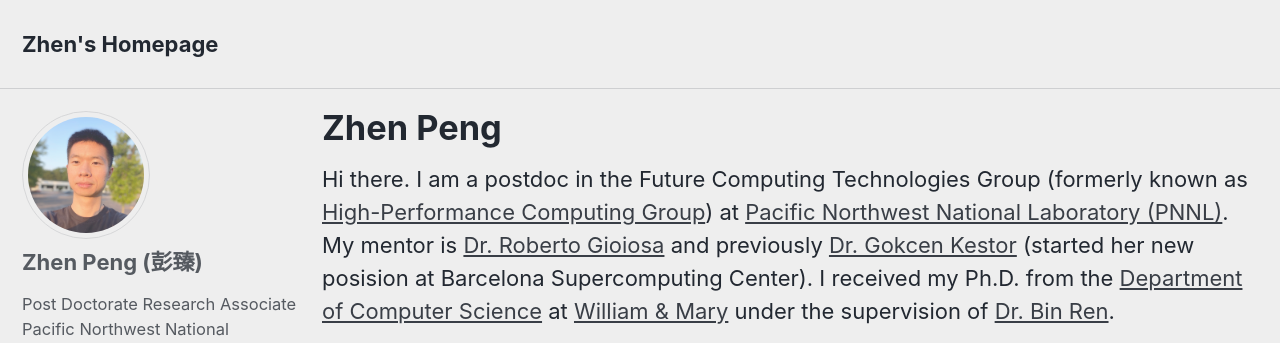
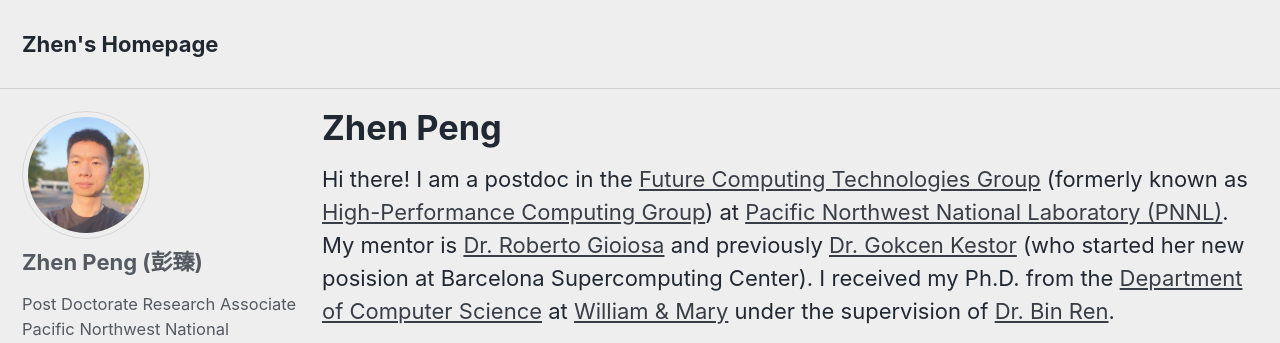
Before and after one commit to johnpzh/johnpzh.github.io, a Jekyll site: the page built from index.md, in a window 1280 px wide and 900 px high. Shown: the top 343 px of the window. Built offline with Jekyll 4.4.1, drawn with Linux system fonts in a browser that asks for light colours; cached includes are drawn as plain includes; part of the change alters nothing that is shown.

Commit message:
minor updates in links

```diff
--- a/index.md
+++ b/index.md
@@ -2,12 +2,12 @@
 layout: single
 classes: wide
 title: "Zhen Peng"
-date: 2025-10-17 11:50:22 -0700
+date: 2025-10-17 11:57:17 -0700
 author_profile: true
 ---
 
 
-Hi there. I am a postdoc in the Future Computing Technologies Group (formerly known as [High-Performance Computing Group][HPCPNNL]) at [Pacific Northwest National Laboratory (PNNL)][PNNL]. My mentor is [Dr. Roberto Gioiosa][RobertoGioiosa] and previously [Dr. Gokcen Kestor][GokcenKestor] (started her new posision at Barcelona Supercomputing Center). I received my Ph.D. from the [Department of Computer Science][WMCS] at [William & Mary][W&M] under the supervision of [Dr. Bin Ren][BinRen].
+Hi there! I am a postdoc in the [Future Computing Technologies Group][FCTPNNL] (formerly known as [High-Performance Computing Group][HPCPNNL]) at [Pacific Northwest National Laboratory (PNNL)][PNNL]. My mentor is [Dr. Roberto Gioiosa][RobertoGioiosa] and previously [Dr. Gokcen Kestor][GokcenKestor] (who started her new posision at Barcelona Supercomputing Center). I received my Ph.D. from the [Department of Computer Science][WMCS] at [William & Mary][W&M] under the supervision of [Dr. Bin Ren][BinRen].
 
 My research interests lie in parallel computing with an emphasis on the design and optimization of parallel solutions for sparse computations and graph-based applications, relevant areas including:
 
@@ -19,6 +19,7 @@ My research interests lie in parallel computing with an emphasis on the design a
 Before accepted to William & Mary, I received my bachelor's and master's degrees in the [Department of Computer Science][HQUCS] at [Huaqiao University][HQU], China in 2013 and 2016, respectively. My master's research advisor is [Dr. Tian Wang][TianWang].
 
 [HPCPNNL]: https://www.pnnl.gov/high-performance-computing
+[FCTPNNL]: https://www.pnnl.gov/future-computing-technologies
 [PNNL]: https://www.pnnl.gov/
 [WMCS]: https://www.wm.edu/as/computerscience/
 [W&M]: https://www.wm.edu/index.php
@@ -26,7 +27,7 @@ Before accepted to William & Mary, I received my bachelor's and master's degrees
 [HQUCS]: https://cst.hqu.edu.cn/
 [HQU]: https://www.hqu.edu.cn/
 [TianWang]: https://ai.bnu.edu.cn/xygk/szdw/zgj/c07f0119d96744c1bc2a762be4ecdb30.htm
-[GokcenKestor]: https://www.pnnl.gov/people/gokcen-kestor
+[GokcenKestor]: https://www.bsc.es/kestor-gokcen
 [RobertoGioiosa]: https://www.pnnl.gov/people/roberto-gioiosa
 
 My full [CV](assets/files/ZhenPeng_CV.pdf).
```
